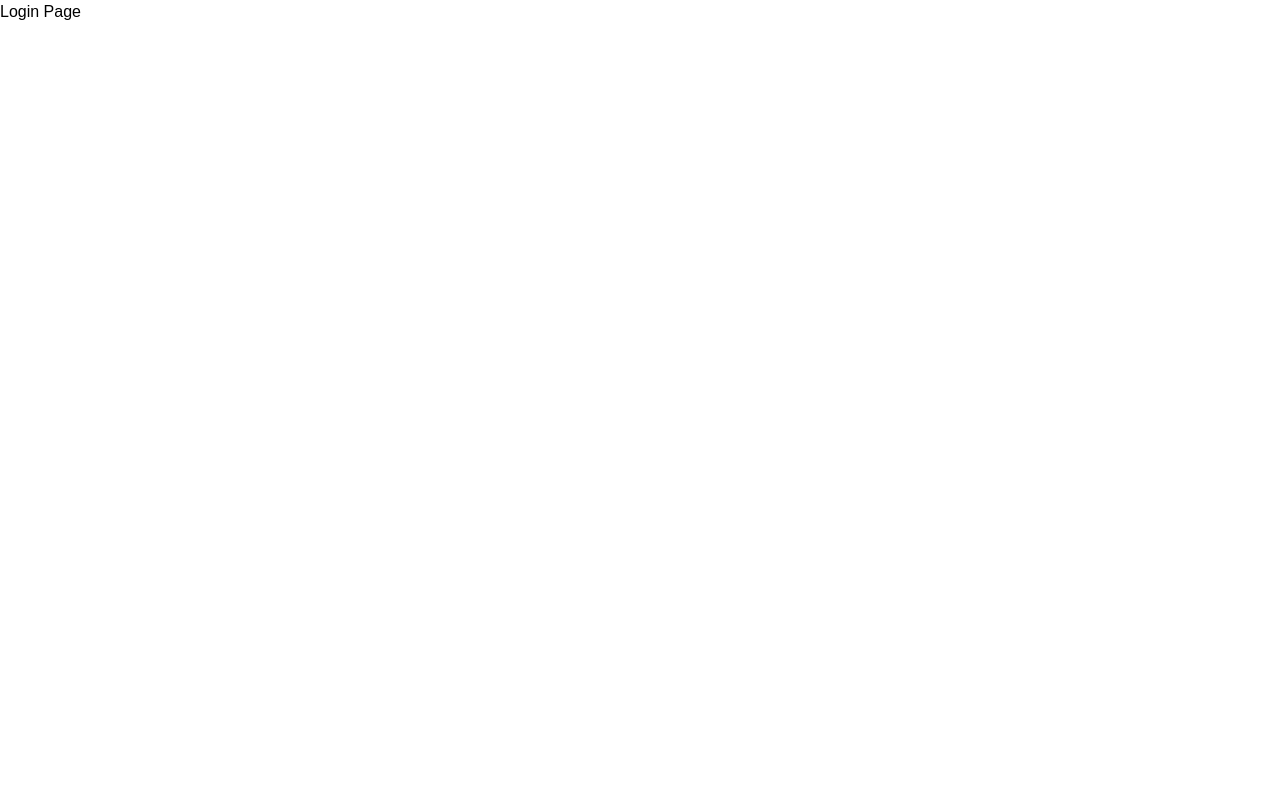
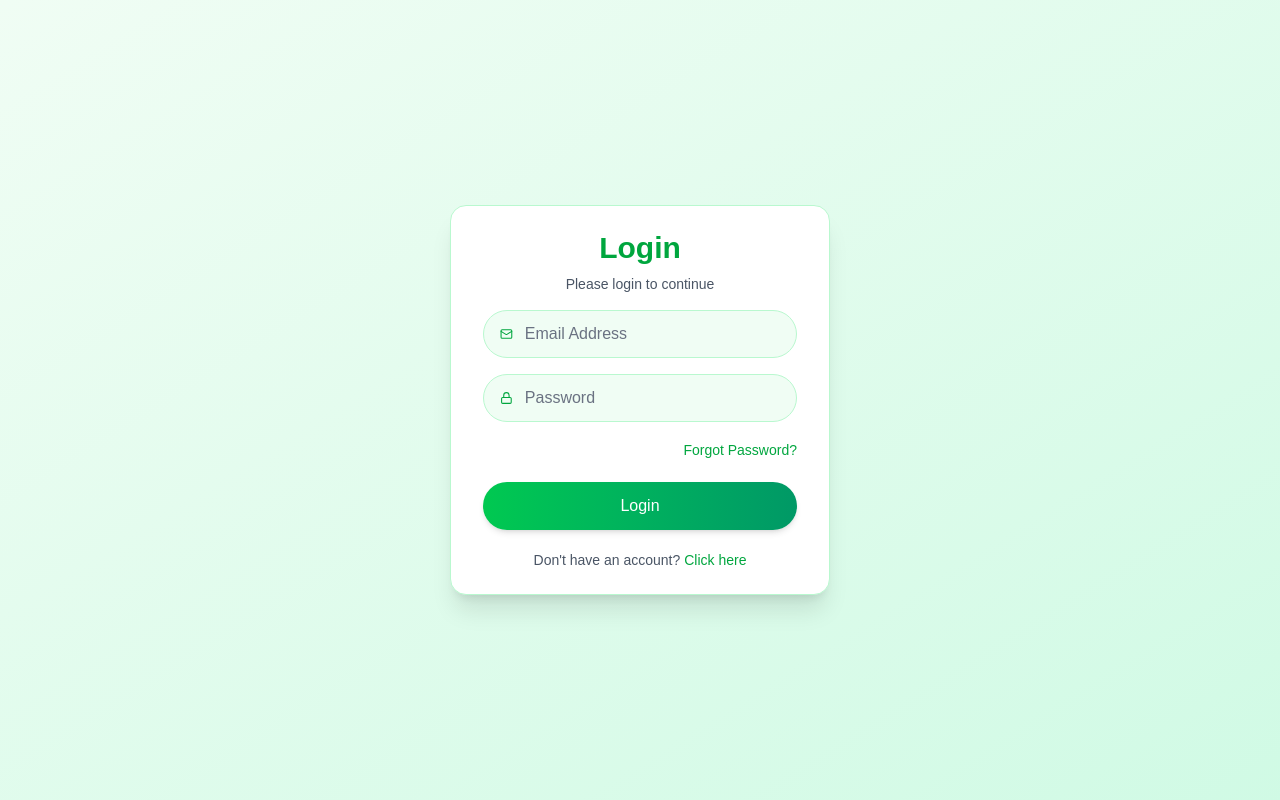
Before and after one commit to sanchit-web/AI-Resume-Builder, a React (Vite) app in the folder client/: page /login in a window 1280 px wide. Built offline with nearby package versions, Linux system fonts and the light colour scheme.

Commit message:
Built login page

```diff
--- a/client/src/pages/Login.jsx
+++ b/client/src/pages/Login.jsx
@@ -1,11 +1,161 @@
 import React from "react";
 
 function Login() {
+
+  const query=new URLSearchParams(window.location.search);
+  const urlState=query.get('state');
+
+
+  const [state, setState] = React.useState(urlState || "login");
+
+  const [formData, setFormData] = React.useState({
+    name: "",
+    email: "",
+    password: "",
+  });
+
+  const handleSubmit = (e) => {
+    e.preventDefault();
+  };
+
+  const handleChange = (e) => {
+    const { name, value } = e.target;
+    setFormData((prev) => ({ ...prev, [name]: value }));
+  };
+
   return (
-    <div>
-      <h1>Login Page</h1>
+   <div className="flex items-center justify-center min-h-screen bg-gradient-to-br from-green-50 to-emerald-100 px-4">
+      <form
+        onSubmit={handleSubmit}
+        className="sm:w-[380px] w-full bg-white border border-green-200 rounded-2xl px-8 py-6 shadow-xl"
+      >
+        <h1 className="text-green-600 text-3xl font-semibold text-center">
+          {state === "login" ? "Login" : "Sign Up"}
+        </h1>
+
+        <p className="text-gray-600 text-sm text-center mt-2">
+          Please {state} to continue
+        </p>
+
+        {state !== "login" && (
+          <div className="flex items-center mt-6 w-full bg-green-50 border border-green-200 h-12 rounded-full overflow-hidden pl-4 gap-3">
+            <svg
+              xmlns="http://www.w3.org/2000/svg"
+              width="16"
+              height="16"
+              viewBox="0 0 24 24"
+              fill="none"
+              stroke="currentColor"
+              className="text-green-600"
+              strokeWidth="2"
+              strokeLinecap="round"
+              strokeLinejoin="round"
+            >
+              <circle cx="12" cy="8" r="5" />
+              <path d="M20 21a8 8 0 0 0-16 0" />
+            </svg>
+
+            <input
+              type="text"
+              name="name"
+              placeholder="Full Name"
+              value={formData.name}
+              onChange={handleChange}
+              required
+              className="w-full bg-transparent text-gray-800 placeholder-gray-500 outline-none"
+            />
+          </div>
+        )}
+
+        <div className="flex items-center mt-4 w-full bg-green-50 border border-green-200 h-12 rounded-full overflow-hidden pl-4 gap-3 focus-within:ring-2 focus-within:ring-green-500">
+          <svg
+            xmlns="http://www.w3.org/2000/svg"
+            width="14"
+            height="14"
+            viewBox="0 0 24 24"
+            fill="none"
+            stroke="currentColor"
+            className="text-green-600"
+            strokeWidth="2"
+            strokeLinecap="round"
+            strokeLinejoin="round"
+          >
+            <path d="m22 7-8.991 5.727a2 2 0 0 1-2.009 0L2 7" />
+            <rect x="2" y="4" width="20" height="16" rx="2" />
+          </svg>
+
+          <input
+            type="email"
+            name="email"
+            placeholder="Email Address"
+            value={formData.email}
+            onChange={handleChange}
+            required
+            className="w-full bg-transparent text-gray-800 placeholder-gray-500 outline-none"
+          />
+        </div>
+
+        <div className="flex items-center mt-4 w-full bg-green-50 border border-green-200 h-12 rounded-full overflow-hidden pl-4 gap-3 focus-within:ring-2 focus-within:ring-green-500">
+          <svg
+            xmlns="http://www.w3.org/2000/svg"
+            width="14"
+            height="14"
+            viewBox="0 0 24 24"
+            fill="none"
+            stroke="currentColor"
+            className="text-green-600"
+            strokeWidth="2"
+            strokeLinecap="round"
+            strokeLinejoin="round"
+          >
+            <rect width="18" height="11" x="3" y="11" rx="2" ry="2" />
+            <path d="M7 11V7a5 5 0 0 1 10 0v4" />
+          </svg>
+
+          <input
+            type="password"
+            name="password"
+            placeholder="Password"
+            value={formData.password}
+            onChange={handleChange}
+            required
+            className="w-full bg-transparent text-gray-800 placeholder-gray-500 outline-none"
+          />
+        </div>
+
+        <div className="mt-4 text-right">
+          <button
+            type="button"
+            className="text-sm text-green-600 hover:text-green-700 hover:underline"
+          >
+            Forgot Password?
+          </button>
+        </div>
+
+        <button
+          type="submit"
+          className="mt-5 w-full h-12 rounded-full text-white bg-gradient-to-r from-green-500 to-emerald-600 hover:from-green-600 hover:to-emerald-700 transition-all duration-300 font-medium shadow-md"
+        >
+          {state === "login" ? "Login" : "Create Account"}
+        </button>
+
+        <p
+          onClick={() =>
+            setState((prev) => (prev === "login" ? "register" : "login"))
+          }
+          className="text-gray-600 text-sm text-center mt-5 cursor-pointer"
+        >
+          {state === "login"
+            ? "Don't have an account?"
+            : "Already have an account?"}
+
+          <span className="text-green-600 hover:text-green-700 hover:underline ml-1 font-medium">
+            Click here
+          </span>
+        </p>
+      </form>
     </div>
   );
-}
+};
 
 export default Login;
```
